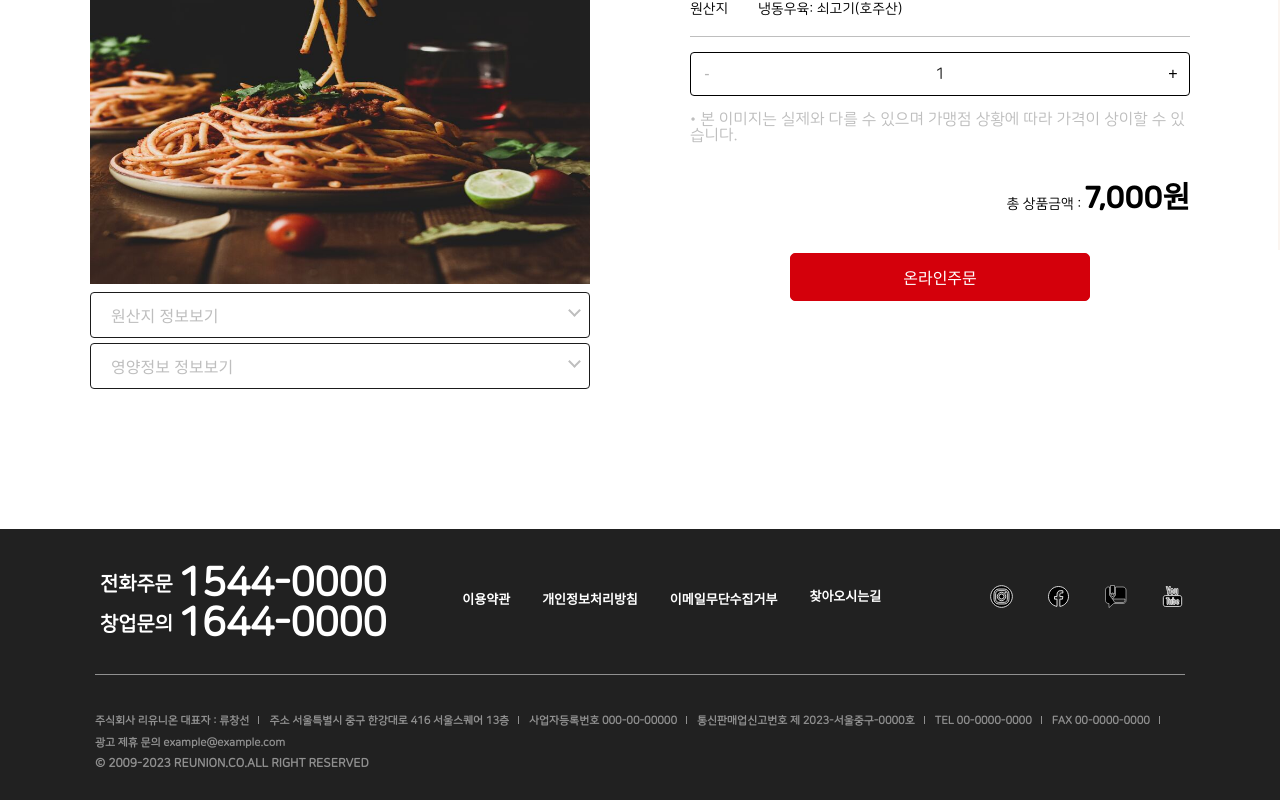
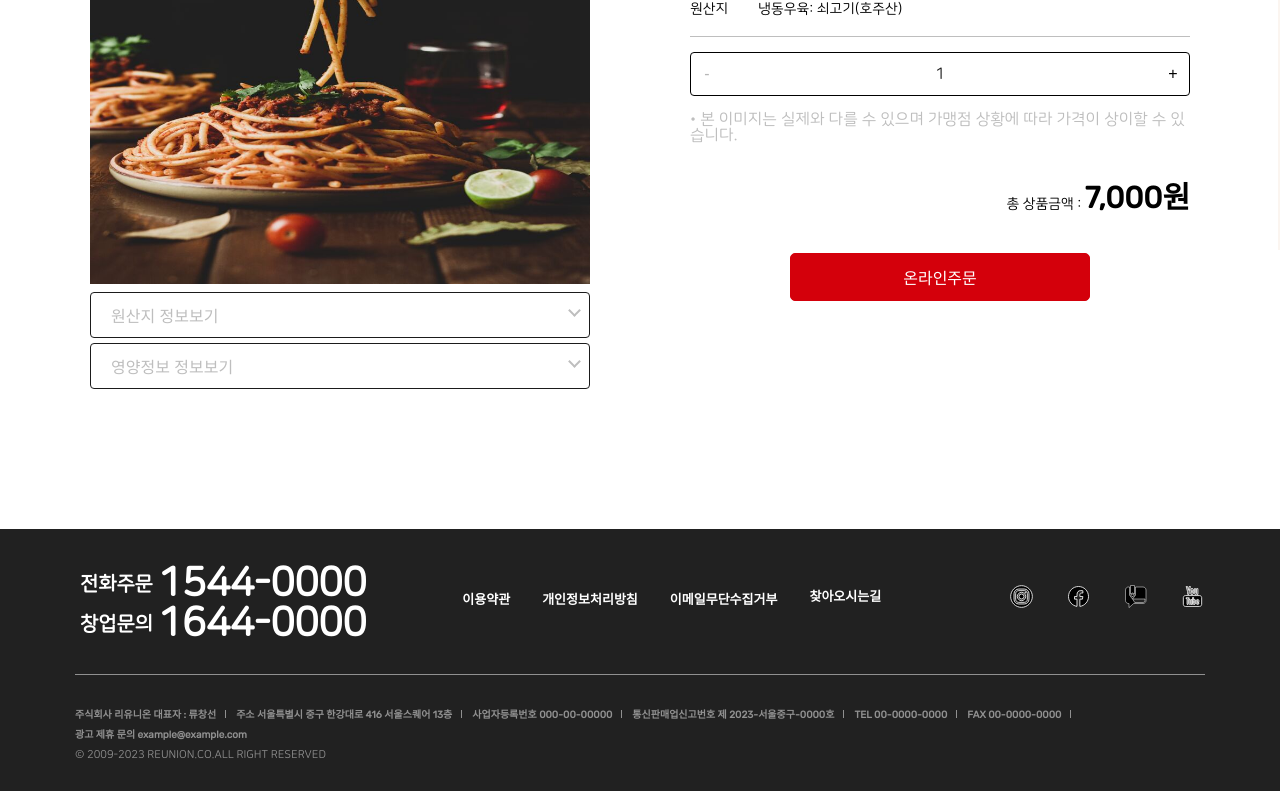
Before and after one commit to ryushin01/goobne, a React (Vite) app: page /goobne/detail/1 in a window 1280 px wide. Shown: the part 550-1350 px from the top of the page. Built offline with nearby package versions, Linux system fonts and the light colour scheme; grey boxes are pictures that could not be loaded.

Commit message:
font-size 조절 및 좌우 padding값 조절

```diff
--- a/src/components/Footer/Footer.jsx
+++ b/src/components/Footer/Footer.jsx
@@ -179,7 +179,7 @@ const Footer = () => {
 
 const FooterContainer = styled.footer`
   width: 100%;
-  padding: 0 95px 30px 95px;
+  padding: 0 75px 30px 75px;
   background-color: ${props => props.theme.grayscaleF};
 `;
 
@@ -258,20 +258,18 @@ const SnsConnectionArea = styled.div`
 
 const AddressSection = styled.section`
   width: 100%;
-  margin-top: 35px;
+  margin-top: 30px;
 
   & > address {
     & > ul {
       display: flex;
       flex-wrap: wrap;
-      line-height: 22px;
+      line-height: 20px;
     }
   }
 
   & > span {
-    font-size: 12px;
-    font-weight: 700;
-    font-family: 'NanumSquareRoundR';
+    font-size: 11px;
     color: ${props => props.theme.transparentA};
   }
 `;
@@ -279,10 +277,10 @@ const AddressSection = styled.section`
 const AddressDetailList = styled.li`
   margin-right: 20px;
   position: relative;
-  font-size: 11px;
-  font-family: 'NanumSquareRoundR';
+  font-size: 10px;
+  font-weight: 700;
+  font-family: 'Rubik';
   color: ${props => props.theme.transparentA};
-  font-weight: 700;
 
   &:last-child {
     margin-right: 0px;
```
